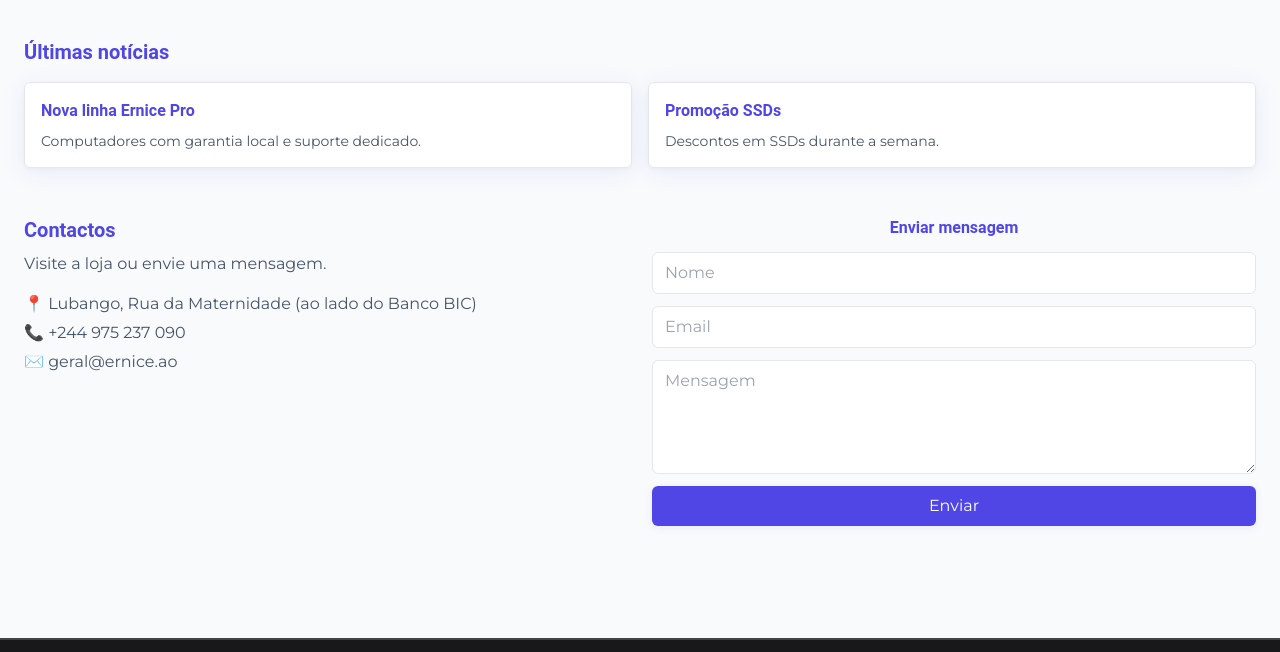
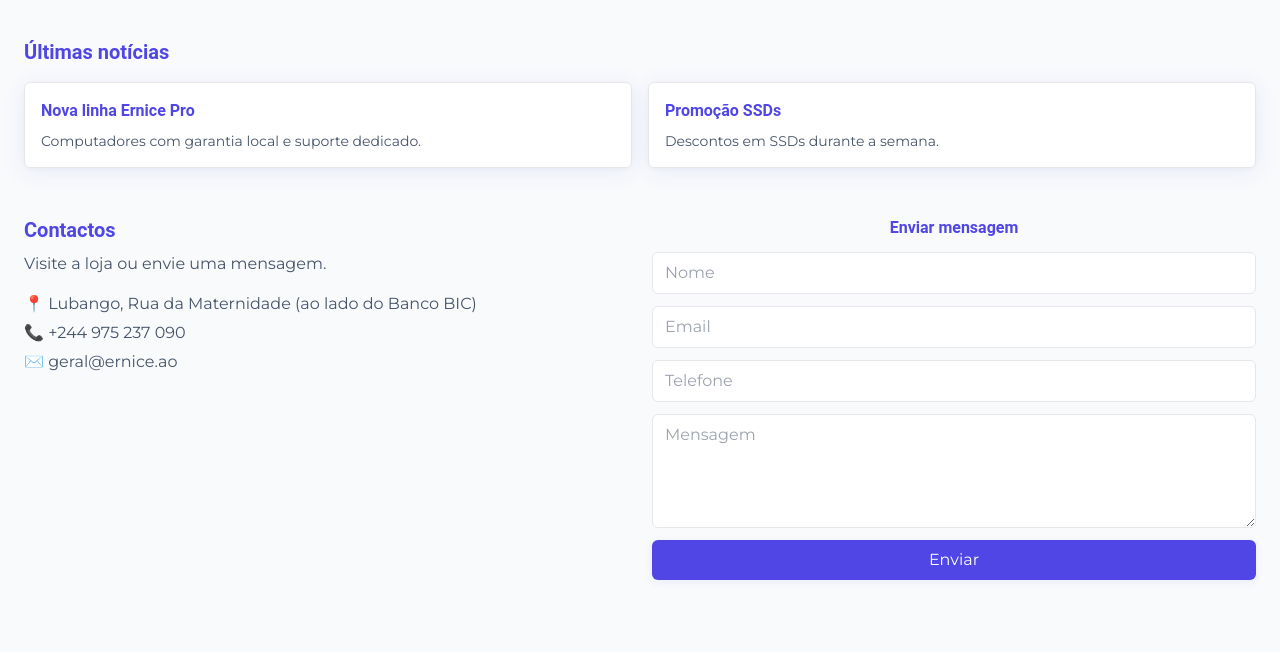
Before and after one commit to NelsonTGPSI/ernice, a plain HTML site: page index.html in a window 1280 px wide. Shown: the part 2493-3145 px from the top of the page. Drawn offline with nearby package versions, Linux system fonts and the light colour scheme.

Commit message:
Update index.html

```diff
--- a/index.html
+++ b/index.html
@@ -194,14 +194,13 @@
     </div>
     <div>
       <h4 class="font-semibold" data-i18n="send_message" style="text-align: center;">Enviar mensagem</h4>
-        <form action="https://formsubmit.co/isabelgumasacaneno62@gmail.com" method="POST" class="mt-3 flex flex-col gap-3">
-          <!-- Redireciona para obrigado.html após envio -->
-          <input type="hidden" name="_next" value="https://nelsontgpsi.github.io/ernice/obrigado.html">
-          <input type="hidden" name="_captcha" value="false">
-          <input name="name" placeholder="Nome" class="px-3 py-2 border rounded-md" required data-i18n-placeholder="name_placeholder"/>
-          <input name="email" type="email" placeholder="Email" class="px-3 py-2 border rounded-md" required data-i18n-placeholder="email_placeholder"/>
-          <textarea name="message" placeholder="Mensagem" class="px-3 py-2 border rounded-md" rows="4" required data-i18n-placeholder="message_placeholder"></textarea>
-          <button type="submit" class="px-4 py-2 rounded-md bg-accent text-white" data-i18n="send">Enviar</button>
+        <form action="https://formspree.io/f/myznwnwp" method="POST" class="mt-3 flex flex-col gap-3">
+          <input type="hidden" name="_redirect" value="https://nelsontgpsi.github.io/ernice/obrigado.html">
+          <input name="name" placeholder="Nome" class="px-3 py-2 border rounded-md" required />
+          <input name="email" type="email" placeholder="Email" class="px-3 py-2 border rounded-md" required />
+          <input name="phone" type="tel" placeholder="Telefone" class="px-3 py-2 border rounded-md" required />
+          <textarea name="message" placeholder="Mensagem" class="px-3 py-2 border rounded-md" rows="4" required></textarea>
+          <button type="submit" class="px-4 py-2 rounded-md bg-accent text-white">Enviar</button>
         </form>
     </div>
   </section>
```
